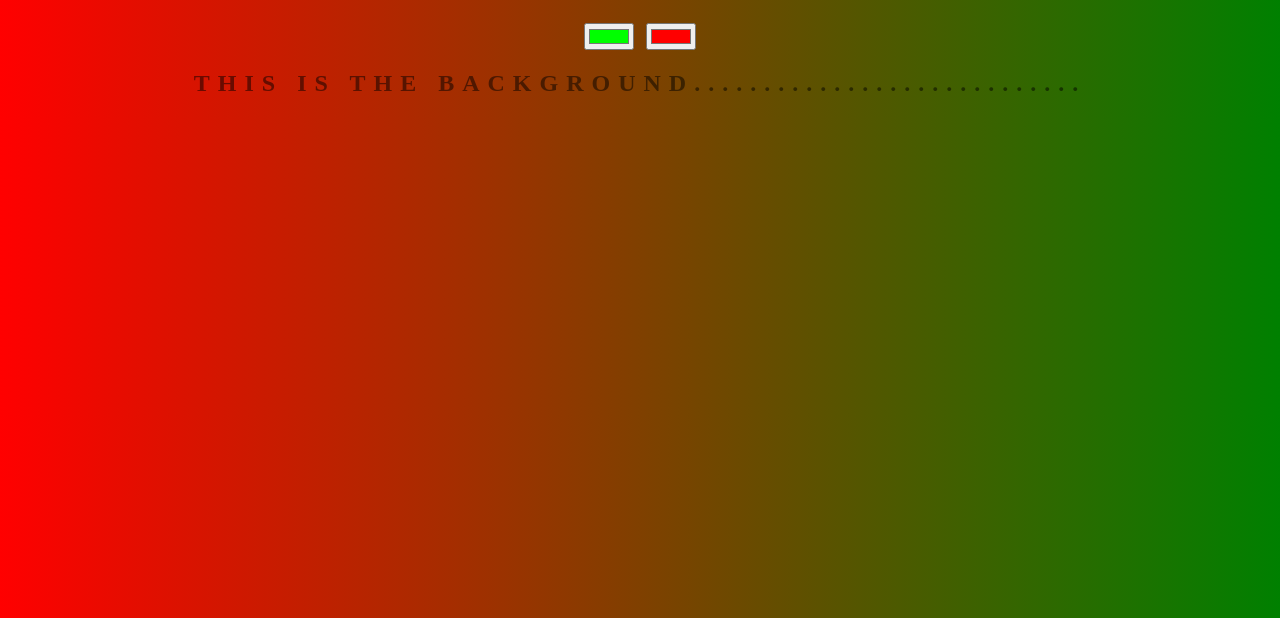
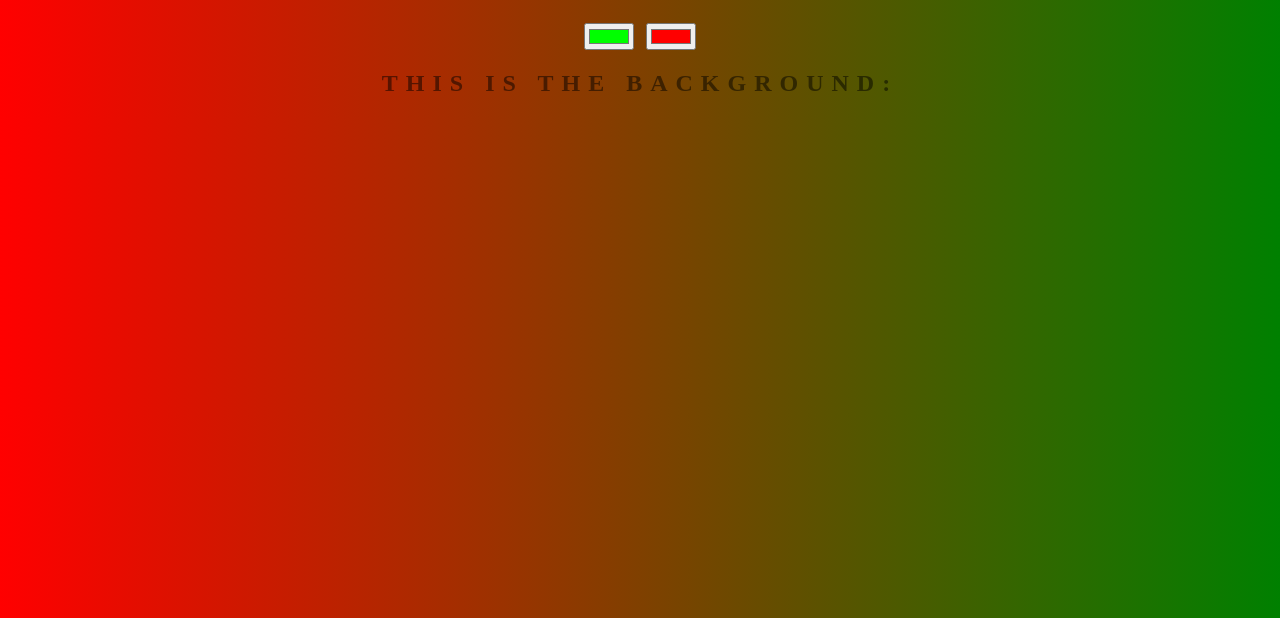
Before and after one commit to dianadili/background-generator, a plain HTML site: page index.html in a window 1280 px wide. Shown: the part 182-800 px from the top of the page. Drawn offline with Linux system fonts and the light colour scheme.

Commit message:
changed title and text

```diff
--- a/index.html
+++ b/index.html
@@ -1,7 +1,7 @@
 <!DOCTYPE html>
 <html>
 <head>
-	<title>COOL Background</title>
+	<title>Background Generator</title>
 	<link rel="stylesheet" type="text/css" href="style.css">
 </head>
 <body id="background-id">
@@ -11,7 +11,7 @@
 	<input class= "color1" type="color" name="color1" value="#00ff00">
 	<input class= "color2" type="color" name="color2" value="#ff0000">
 
-	<h2>This is the Background............................</h2>
+	<h2>This is the Background:</h2>
 
 	<h3></h3>
 
```
